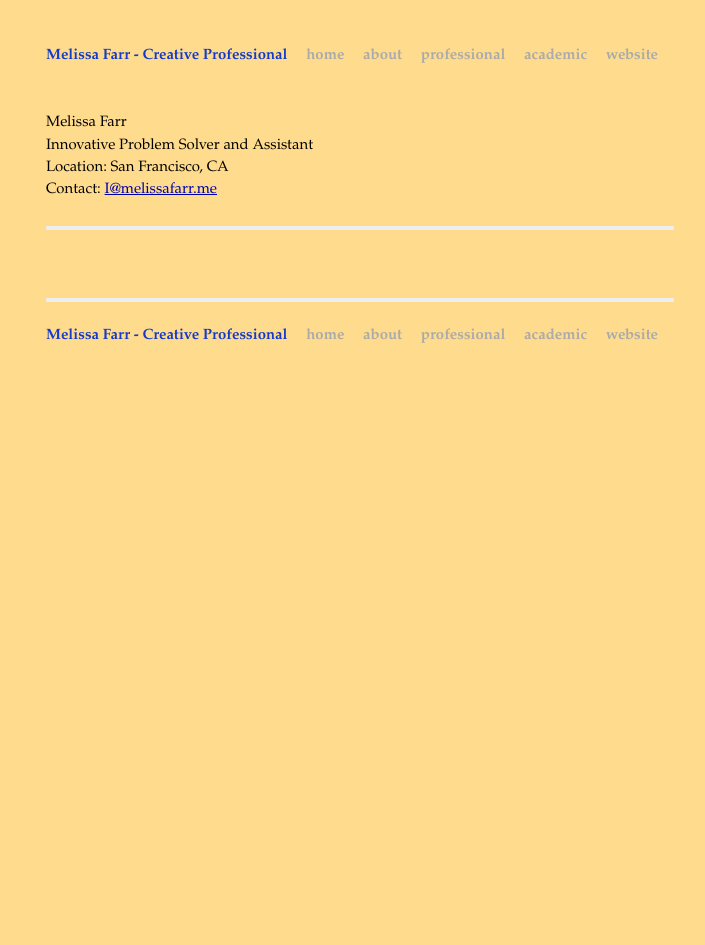
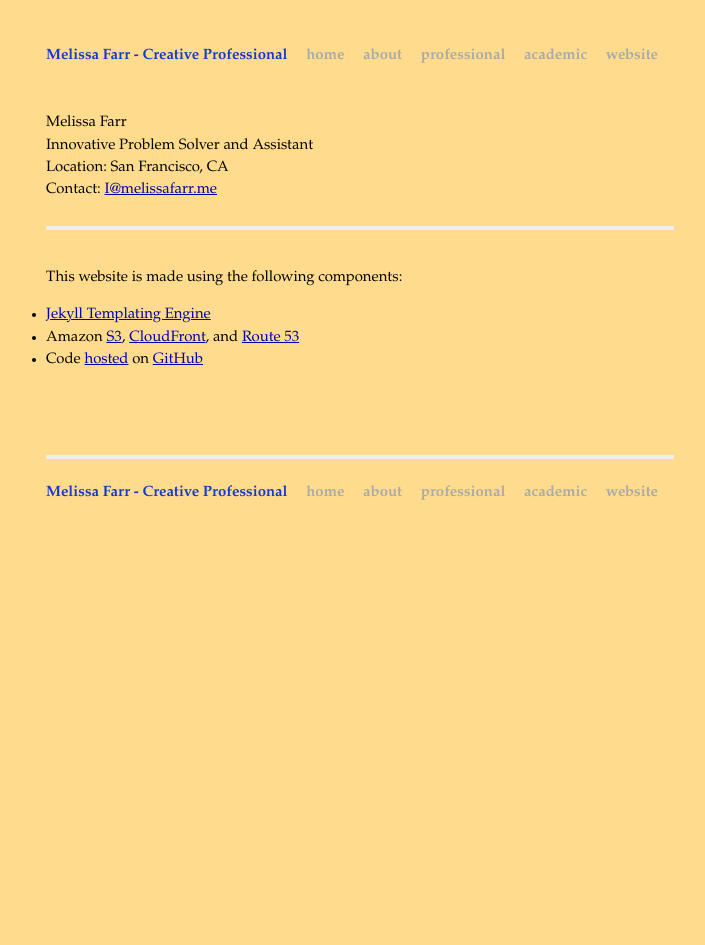
Before and after one commit to melissadfarr/melissa-website, a Jekyll site: the page built from website/index.html, in a window 1280 px wide. Shown: the whole page, without its empty margins (280-985 px from the left). Built offline with Jekyll 4.4.1, drawn with Linux system fonts in a browser that asks for light colours; Markdown is read by kramdown in place of the engine named in the settings.

Commit message:
add info on site tech

```diff
--- a/website/index.html
+++ b/website/index.html
@@ -4,4 +4,13 @@ title: Melissa Farr - Creative Professional
 ---
 
 <div id="home">
+  <br/>
+  <p>
+    This website is made using the following components:
+    <ul>
+      <li><a href="http://jekyllrb.com/">Jekyll Templating Engine</a></li>
+      <li>Amazon <a href="https://aws.amazon.com/s3/">S3</a>, <a href="https://aws.amazon.com/cloudfront/">CloudFront</a>, and <a href="https://aws.amazon.com/route53/">Route 53</a></li>
+      <li>Code <a href="https://github.com/melissadfarr/melissa-website">hosted</a> on <a href="https://github.com">GitHub</a></li>
+    </ul>
+  </p>
 </div>
```
